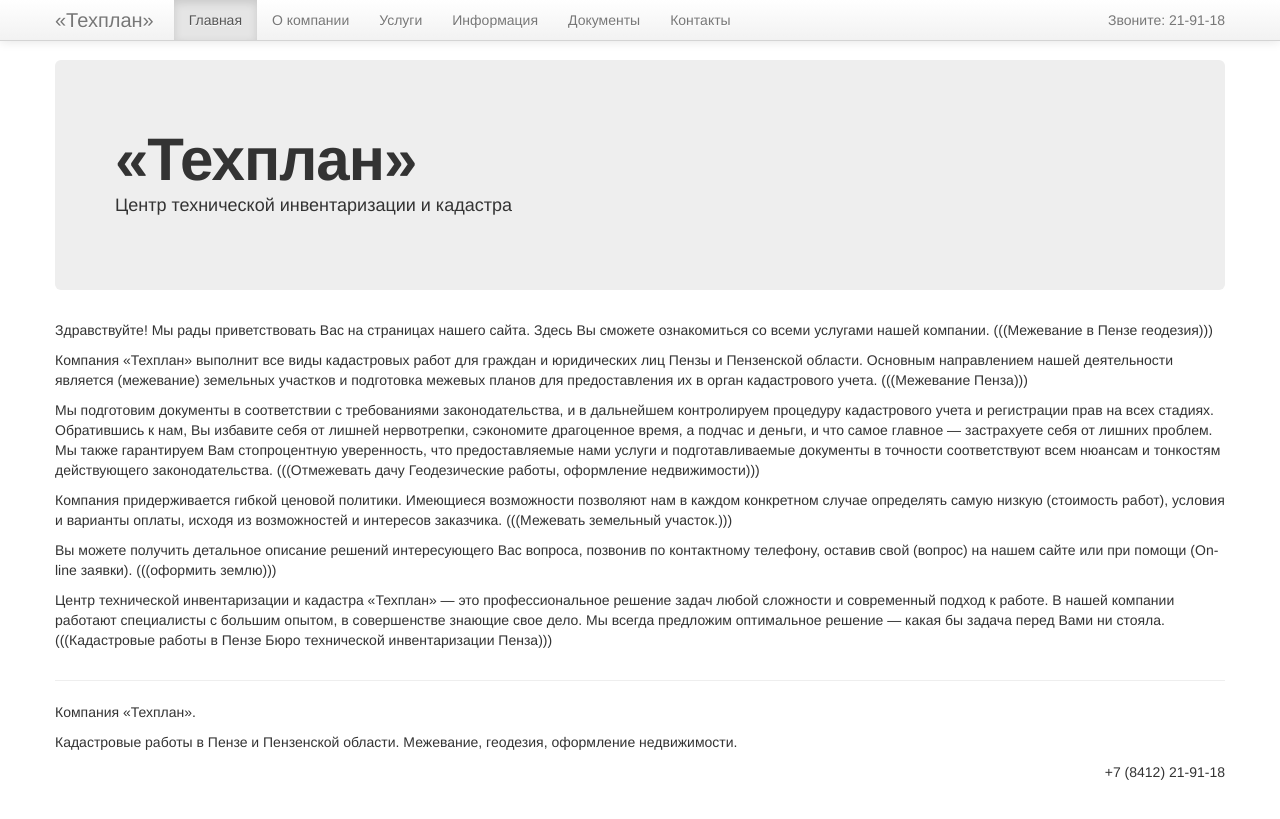
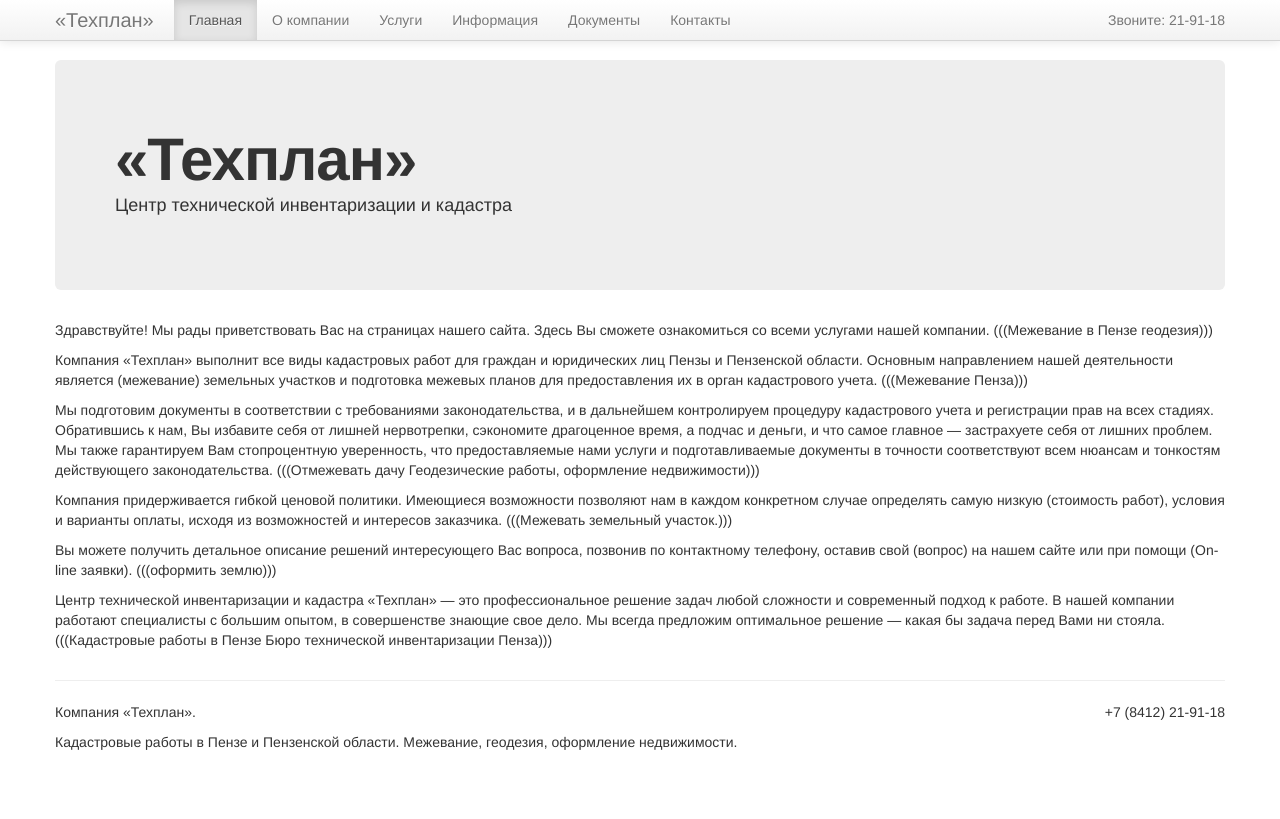
Before and after one commit to m1kc/m1kc.github.com, a Jekyll site: the page built from tehplan/index.md, in a window 1280 px wide. Shown: the top 819 px of the page. Built offline with Jekyll 4.4.1, drawn with Linux system fonts in a browser that asks for light colours.

Commit message:
Tehplan.

```diff
--- a/_layouts/default.html
+++ b/_layouts/default.html
@@ -50,9 +50,9 @@
       </div>
       <hr>
       <footer>
+        <p class="pull-right">+7 (8412) 21-91-18</p>
         <p>Компания &laquo;Техплан&raquo;.</p>
         <p>Кадастровые работы в Пензе и Пензенской области. Межевание, геодезия, оформление недвижимости.</p>
-        <p class="pull-right">+7 (8412) 21-91-18</p>
       </footer>
     </div>
 
```
